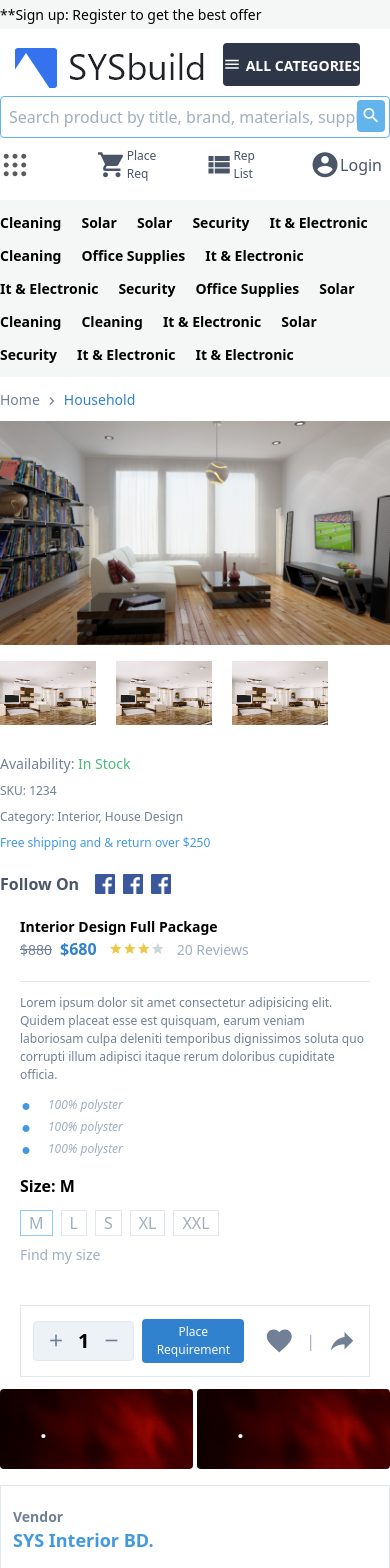
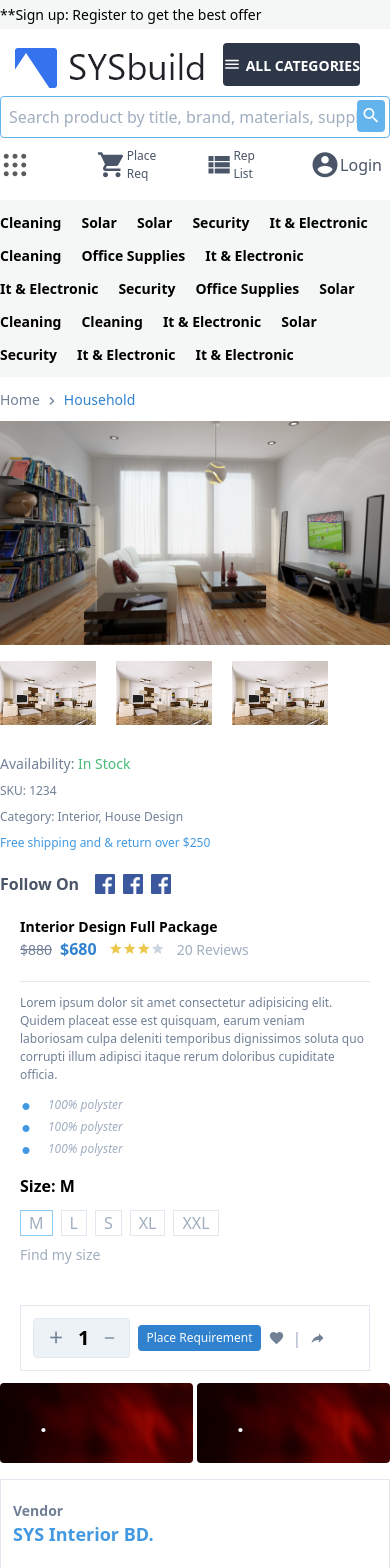
Before and after one commit to allImran/vue-tail-shop, a Vue app: page /anyting in a window 390 px wide. Shown: the top 1568 px of the page. Built offline with nearby package versions, Linux system fonts and the light colour scheme.

Commit message:
product detail image size and font size responsive

```diff
--- a/src/components/atom/IncrementBox.vue
+++ b/src/components/atom/IncrementBox.vue
@@ -8,7 +8,7 @@
         <span class="text-xl font-semibold">{{ value }}</span>
         <button
             @click="decrement"
-            class="px-3 text-xl text-gray-600 focus:outline-none">
+            class="px-3 text-base sm:text-xl text-gray-600 focus:outline-none">
             <span class="mdi mdi-minus"></span>
         </button>
     </div>
--- a/src/components/molecule/detail/Gallery.vue
+++ b/src/components/molecule/detail/Gallery.vue
@@ -1,6 +1,6 @@
 <template>
     <img
-        class="w-full h-56 object-cover my-2"
+        class="w-full h-56 object-fill my-2"
         src="/images/interior2.png"
         alt=""
     >
@@ -11,7 +11,7 @@
             :key="i"
         >
             <img
-                class="h-16 w-24 object-cover my-2 "
+                class="h-16 w-24 object-fill my-2 "
                 src="/images/interior1.jpg"
                 alt=""
             >
--- a/src/components/molecule/detail/GalleryAndDetail.vue
+++ b/src/components/molecule/detail/GalleryAndDetail.vue
@@ -44,9 +44,9 @@
                   Place Requirement
                 </button>
 
-                <span class="mdi mdi-heart ml-5 text-gray-600 text-3xl"></span>
-                <span class="text-gray-500 mx-3">|</span>
-                <span class="mdi mdi-share text-gray-600 text-3xl"></span>
+                <span class="mdi mdi-heart ml-2 sm:ml-5 text-gray-600 text-base sm:text-3xl"></span>
+                <span class="text-gray-500 mx-2 sm:mx-3">|</span>
+                <span class="mdi mdi-share text-gray-600 text-base sm:text-3xl"></span>
               </div>
 
             </div>
--- a/src/components/molecule/product/ProductCard.vue
+++ b/src/components/molecule/product/ProductCard.vue
@@ -1,7 +1,7 @@
 <template>
 	<div class="product-card">
 		<router-link to="/anyting">
-		<div class="product-card__image-area" style="background-image: url('/images/p1.png')">
+		<div class="product-card__image-area" style="background-image: url('/images/p1.png');background-size: 100% 100%">
 
 			<div class="product-card__cart-icon simptip-position-bottom simptip-fade" data-tooltip="I'm a tooltip with fade effect">
 				<span class="mdi mdi-cart text-gray-100"></span>
```
